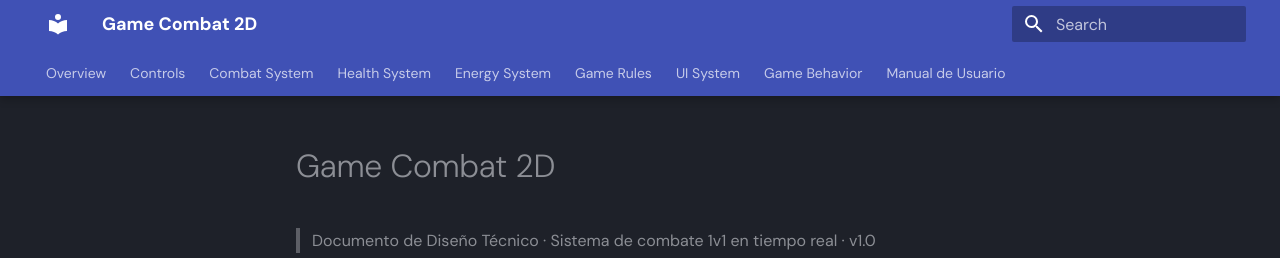
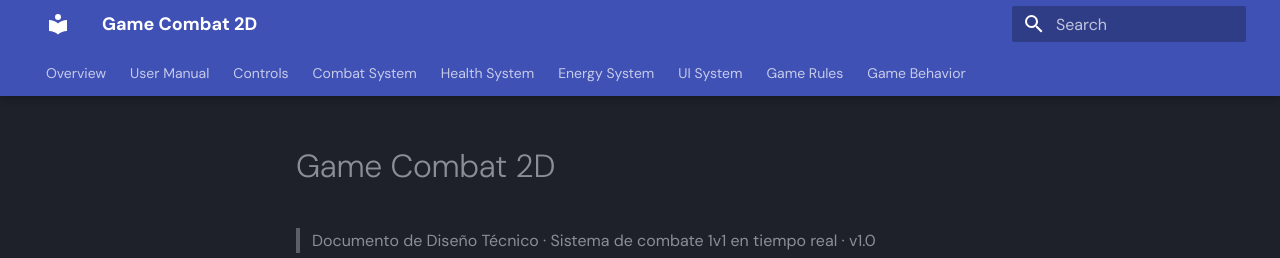
Before and after one commit to Brayaan/game-combat-2d, an MkDocs documentation site: the page built from docs/index.md, in a window 1280 px wide. Shown: the top 258 px of the page. Built offline with MkDocs 1.6.1 and Material for MkDocs 9.7.7, drawn with Linux system fonts in a browser that asks for light colours.

Commit message:
docs: Reorganizar nav bar y renombrar a User Manual

```diff
--- a/mkdocs.yml
+++ b/mkdocs.yml
@@ -59,14 +59,14 @@ plugins:
 
 nav:
   - Overview: 00-overview.md
+  - User Manual: 08-manual-usuario.md
   - Controls: 01-controls.md
   - Combat System: 02-combat-system.md
   - Health System: 03-health-system.md
   - Energy System: 04-energy-system.md
+  - UI System: 06-ui-system.md
   - Game Rules: 05-game-rules.md
-  - UI System: 06-ui-system.md
   - Game Behavior: 07-game-behavior.md
-  - Manual de Usuario: 08-manual-usuario.md
 
 extra_css:
   - stylesheets/extra.css
```
